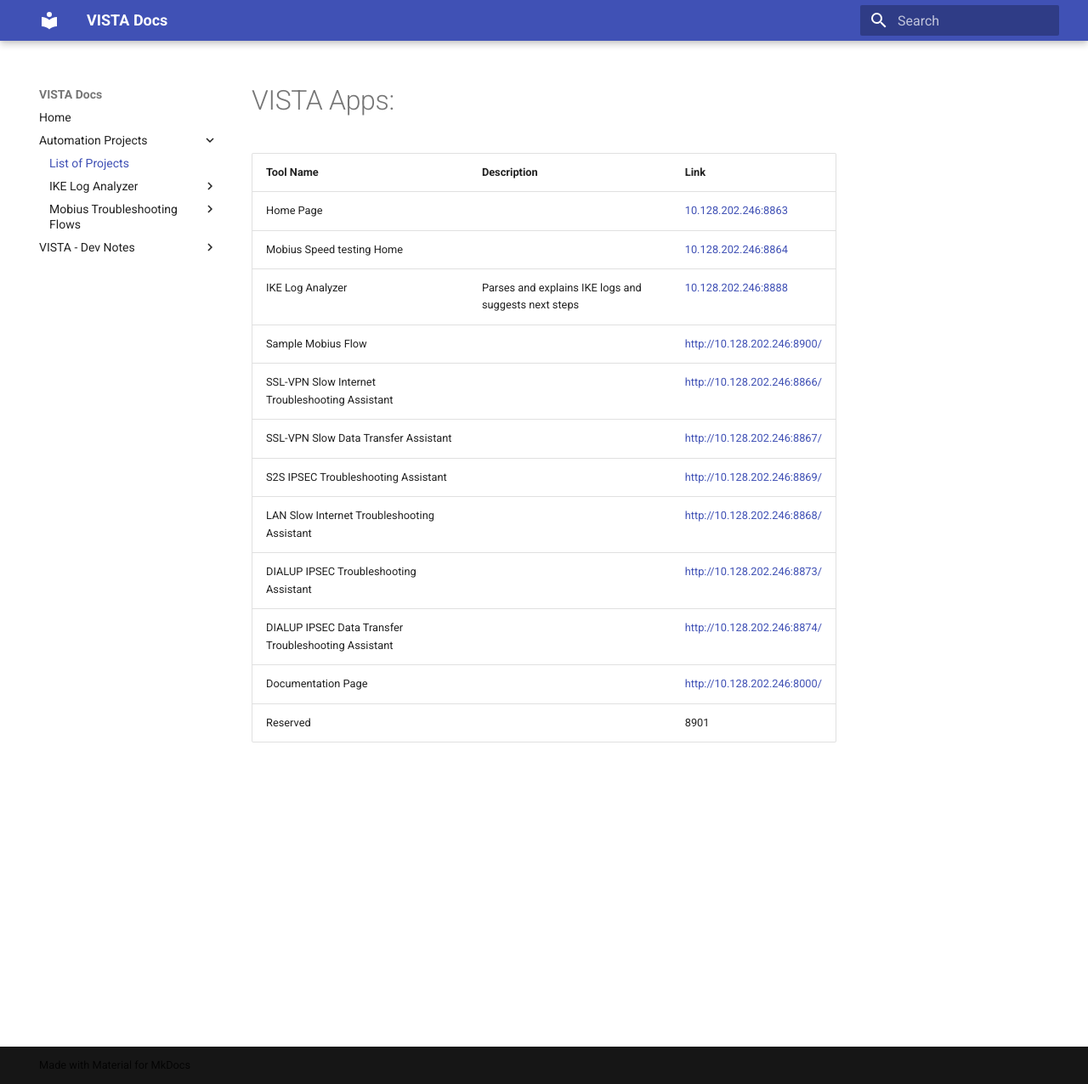
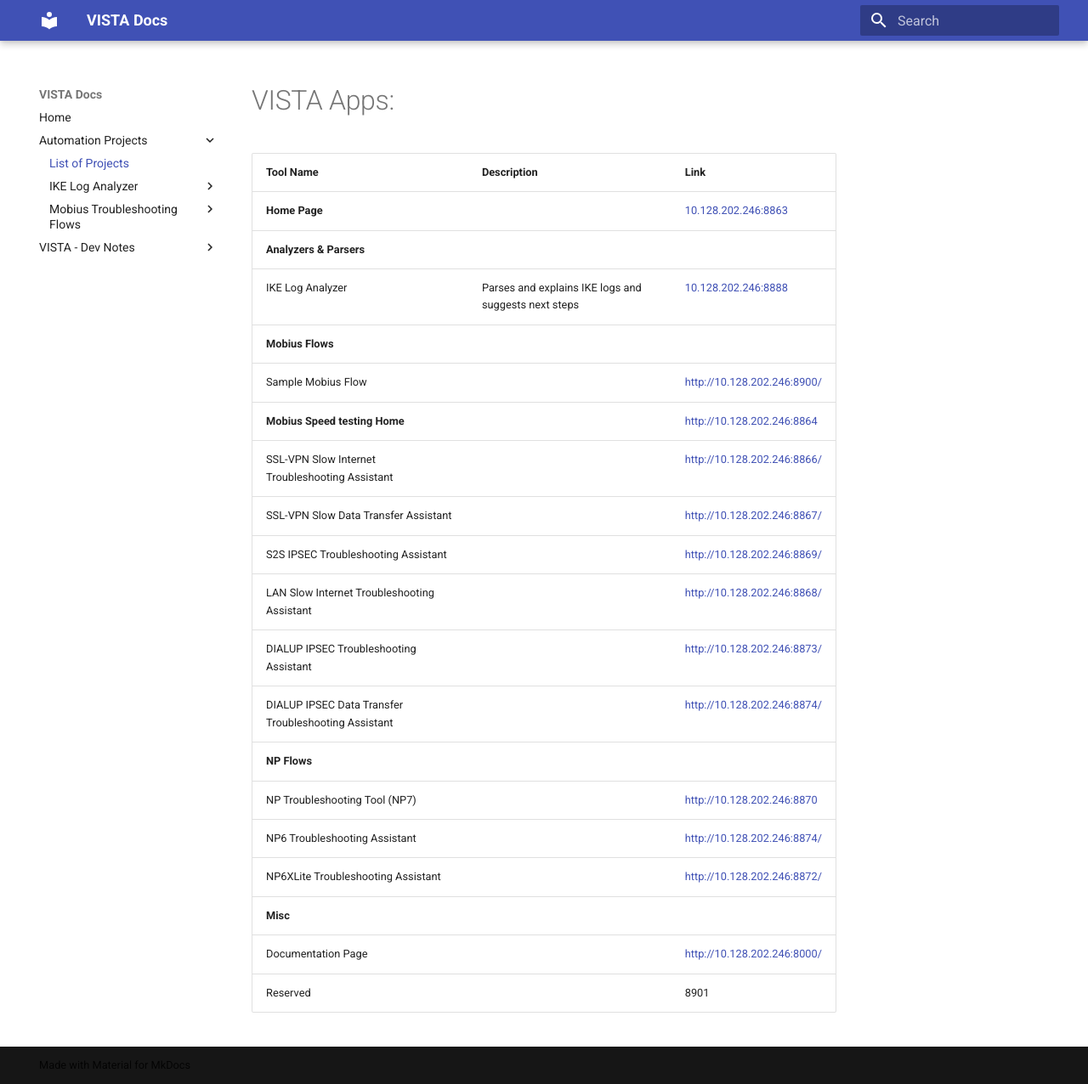
Before and after one commit to ProjectVISTA/VISTA-docs, an MkDocs documentation site: the page built from docs/list-of-projects.md, in a window 1280 px wide and 1276 px high. Shown: the whole window at 85% size. Built offline with MkDocs 1.6.1 and Material for MkDocs 9.7.7, drawn with Linux system fonts in a browser that asks for light colours.

Commit message:
tool ports update

```diff
--- a/docs/list-of-projects.md
+++ b/docs/list-of-projects.md
@@ -1,15 +1,22 @@
 # VISTA Apps:
 | Tool Name           | Description                         | Link                        |
 |---------------------|-------------------------------------|-----------------------------|
-| Home Page   |         | [10.128.202.246:8863](10.128.202.246:8863) |
-| Mobius Speed testing Home   |         | [10.128.202.246:8864](10.128.202.246:8864) |
-| IKE Log Analyzer    | Parses and explains IKE logs and suggests next steps        | [10.128.202.246:8888](10.128.202.246:8888) |
+| **Home Page**   |         | [10.128.202.246:8863](10.128.202.246:8863) |
+| **Analyzers & Parsers**   |         |  |
+| IKE Log Analyzer    | Parses and explains IKE logs and suggests next steps        | [10.128.202.246:8888](http://10.128.202.246:8888) |
+| **Mobius Flows**   |         |  |
 | Sample Mobius Flow  | | [http://10.128.202.246:8900/](http://10.128.202.246:8900/) |
+| **Mobius Speed testing Home**   |         | [http://10.128.202.246:8864](http://10.128.202.246:8864) |
 | SSL-VPN Slow Internet Troubleshooting Assistant  | | [http://10.128.202.246:8866/](http://10.128.202.246:8866/) |
 | SSL-VPN Slow Data Transfer Assistant  | | [http://10.128.202.246:8867/](http://10.128.202.246:8867/) |
 | S2S IPSEC Troubleshooting Assistant  | | [http://10.128.202.246:8869/](http://10.128.202.246:8869/) |
 | LAN Slow Internet Troubleshooting Assistant  | | [http://10.128.202.246:8868/](http://10.128.202.246:8868/) |
 | DIALUP IPSEC Troubleshooting Assistant  | | [http://10.128.202.246:8873/](http://10.128.202.246:8873/) |
 | DIALUP IPSEC Data Transfer Troubleshooting Assistant  | | [http://10.128.202.246:8874/](http://10.128.202.246:8874/) |
+| **NP Flows**  |         |  |
+| NP Troubleshooting Tool (NP7)  |         | [http://10.128.202.246:8870](http://10.128.202.246:8870) |
+| NP6 Troubleshooting Assistant  | | [http://10.128.202.246:8874/](http://10.128.202.246:8874/) |
+| NP6XLite Troubleshooting Assistant  | | [http://10.128.202.246:8872/](http://10.128.202.246:8872/) |
+| **Misc**   |         |  |
 | Documentation Page | | [http://10.128.202.246:8000/](http://10.128.202.246:8000/) |
 | Reserved | | 8901 |
```
